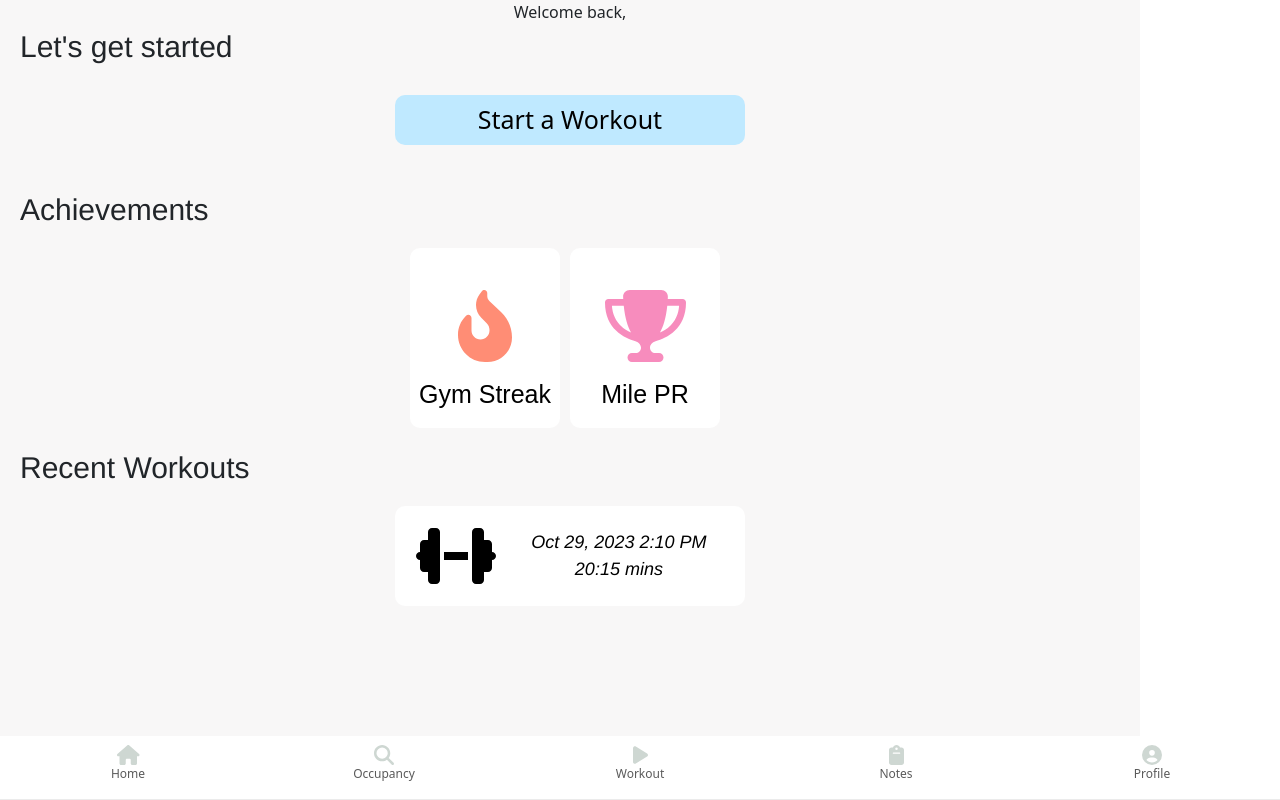
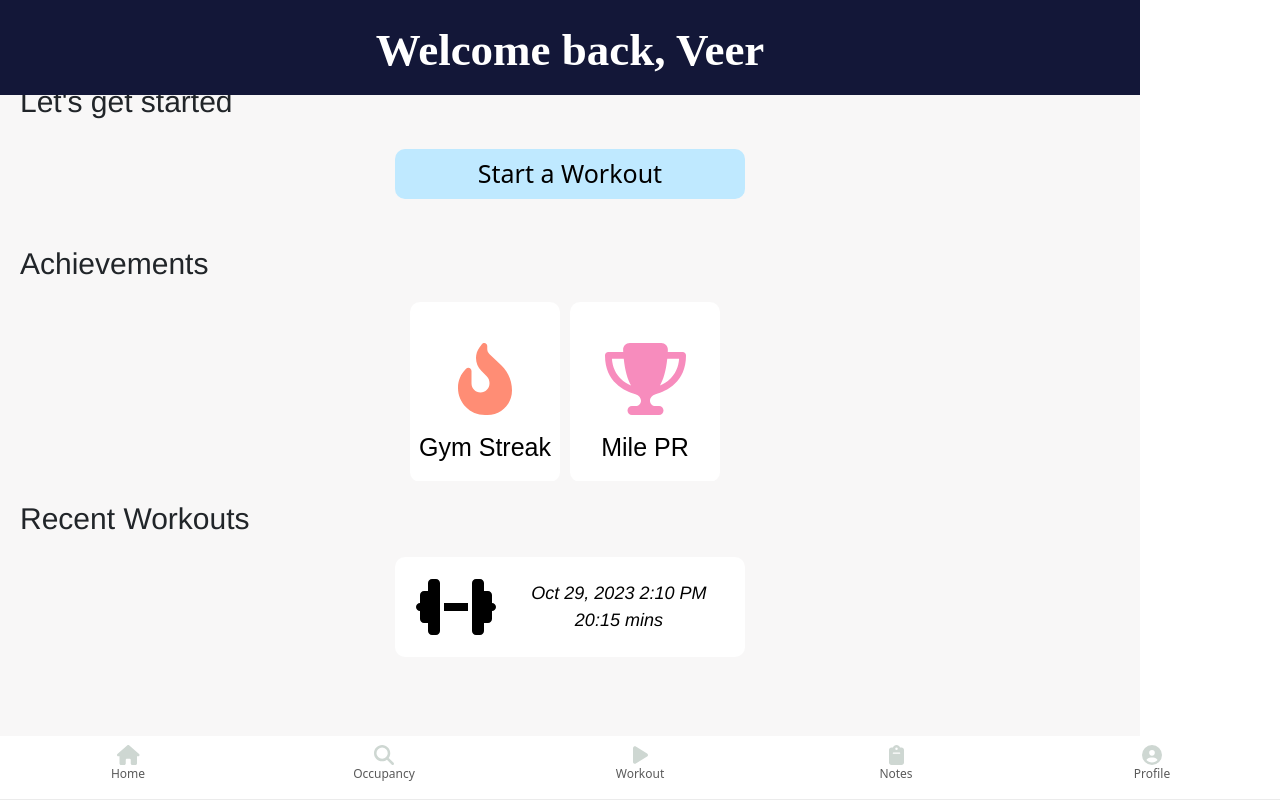
Before and after one commit to veerce/gymrats, a React (Create React App) app in the folder frontend/: page / in a window 1280 px wide. Built offline with nearby package versions, Linux system fonts and the light colour scheme; no server answers.

Commit message:
header styles

```diff
--- a/frontend/src/components/BasicHeader.js
+++ b/frontend/src/components/BasicHeader.js
@@ -1,4 +1,5 @@
 import React from 'react';
+import '../style/header.css';
 
 const BasicHeader = ({title, subheader}) => {
     return (
--- a/frontend/src/components/Buttons.js
+++ b/frontend/src/components/Buttons.js
@@ -161,4 +161,14 @@ export const OrangeButton = ({ text, onClick }) => {
       {text}
     </button>
   );
-};
+}
+
+export const StartWorkoutButton = ({ text, onClick }) => {
+  return (
+    <button className="startworkout-button" onClick={onClick}>
+      {text}
+    </button>
+  );
+}
+
+;
--- a/frontend/src/pages/Home.js
+++ b/frontend/src/pages/Home.js
@@ -9,7 +9,7 @@ import {faFireFlameCurved, faTrophy, faMedal} from '@fortawesome/free-solid-svg-
 
 
 const Home = ({username}) => {
-  let display_title = 'Welcome back, ' + username
+  let display_title = 'Welcome back, Veer' + username
   return (
     <div className="container g-0">
       <BasicHeader title={display_title} />
--- a/frontend/src/pages/StartWorkout.js
+++ b/frontend/src/pages/StartWorkout.js
@@ -4,7 +4,7 @@ import "../style/buttonstyles.css";
 import 'bootstrap/dist/css/bootstrap.min.css';
 import { useNavigate } from 'react-router-dom';
 
-import { StandardButton, OrangeButton } from '../components/Buttons.js';
+import { StandardButton, StartWorkoutButton } from '../components/Buttons.js';
 import BasicHeader from '../components/BasicHeader';
 import VectorImageSrc from '../images/phone_NFC.png';
 
@@ -67,17 +67,16 @@ const CheckAvailability = ({CheckAvailability}) => {
 }
 
 const StartThisWorkout = () => {
-  const navigate = useNavigate();  // Add this line
+  const navigate = useNavigate();
 
   const handleStartWorkout = () => {
-    // Use navigate to route to /workout-details
     navigate('/workout-details');
   };
 
   return (
     <div id="StartThisWorkout" className="button-container">
       <div id="start_this_workout">
-        <OrangeButton text="START WORKOUT" onClick={handleStartWorkout} />
+        <StartWorkoutButton text="START WORKOUT" onClick={handleStartWorkout} />
       </div>
     </div>
   );
--- a/frontend/src/style/buttonstyles.css
+++ b/frontend/src/style/buttonstyles.css
@@ -9,15 +9,19 @@
     border-radius: 10px;
 }
 
-.custom-orange-button {
-    background-color: #FF6B2B;
-    border: none;
+.startworkout-button {
+    background-color: #BCFF31;
     width: 350px;
     height: 50px;
-    font-weight: 450;
+    font-weight: bold;
     font-size: 22px;
-    color: white;
+    font-family: "Inter-Medium", "Bariol";
+    text-align: center;
+    color: #131738;
     border-radius: 5px;
+    border-color: #FFFFFF;
+    border-width: 2px;
+    border-style: solid;
 }
 
 #standard_workout_style {
--- a/frontend/src/style/gradient.css
+++ /dev/null
@@ -1,53 +0,0 @@
-body {
-    margin: 0;
-    padding: 0;
-}
-
-#header {
-    width: 100%;
-    height: 20%;
-    position: relative;
-}
-
-#top_bar {
-    width: 100%;
-    height: 20%;
-    background-color: #131738;
-    margin: 0;
-    padding: 0;
-    border: 0;
-}
-
-#navy-background {
-    width: 100%;
-    height: 100%;
-    background: #131738;
-    margin: 0;
-    padding: 0;
-    border: 0;
-    position: relative;
-    text-align: center;
-}
-
-.overlay-text {
-    position: fixed;
-    color: white;
-    font-size: 45px;
-    font-family: "Inter-Medium", "Bariol";
-    font-weight: bold;
-    text-align: center;
-    word-wrap: break-word;
-    left: 0;
-    right: 0;
-    line-height: 1;
-}
-
-.subheader-text {
-    font-size: 20px;
-    font-family: "Inter-Medium", "Bariol";
-    color:#BCFF31;
-    margin-top: 10px;
-    text-align:left;
-    margin-left: 23px;
-
-}
--- /dev/null
+++ b/frontend/src/style/header.css
@@ -0,0 +1,60 @@
+body {
+    margin: 0;
+    padding: 0;
+}
+
+#header {
+    width: 100%;
+    height: 80px; /* Fixed height for the header */
+    position: sticky;
+    top: 0;
+    background-color: #131738;
+    color: white;
+    text-align: center;
+    z-index: 1000;
+}
+
+.overlay-text,
+.subheader-text {
+    font-family: "Inter-Medium", "Bariol";
+}
+
+.overlay-text {
+    font-size: 45px;
+    font-weight: bold;
+    word-wrap: break-word;
+    line-height: 1;
+}
+
+.subheader-text {
+    font-size: 20px;
+    color: #BCFF31;
+    margin-top: 10px;
+    text-align: center;
+    margin-left: auto;
+    margin-right: auto;
+    max-width: 100%;
+}
+
+#top_bar {
+    width: 100%;
+    height: 20%;
+    background-color: #131738;
+    margin: 0;
+    padding: 0;
+    border: 0;
+}
+
+#navy-background {
+    width: 100%;
+    height: 100%;
+    background: #131738;
+    margin: 0;
+    padding: 0;
+    border: 0;
+    display: flex;
+    flex-direction: column;
+    justify-content: center;
+    align-items: center;
+    text-align: center;
+}
```
